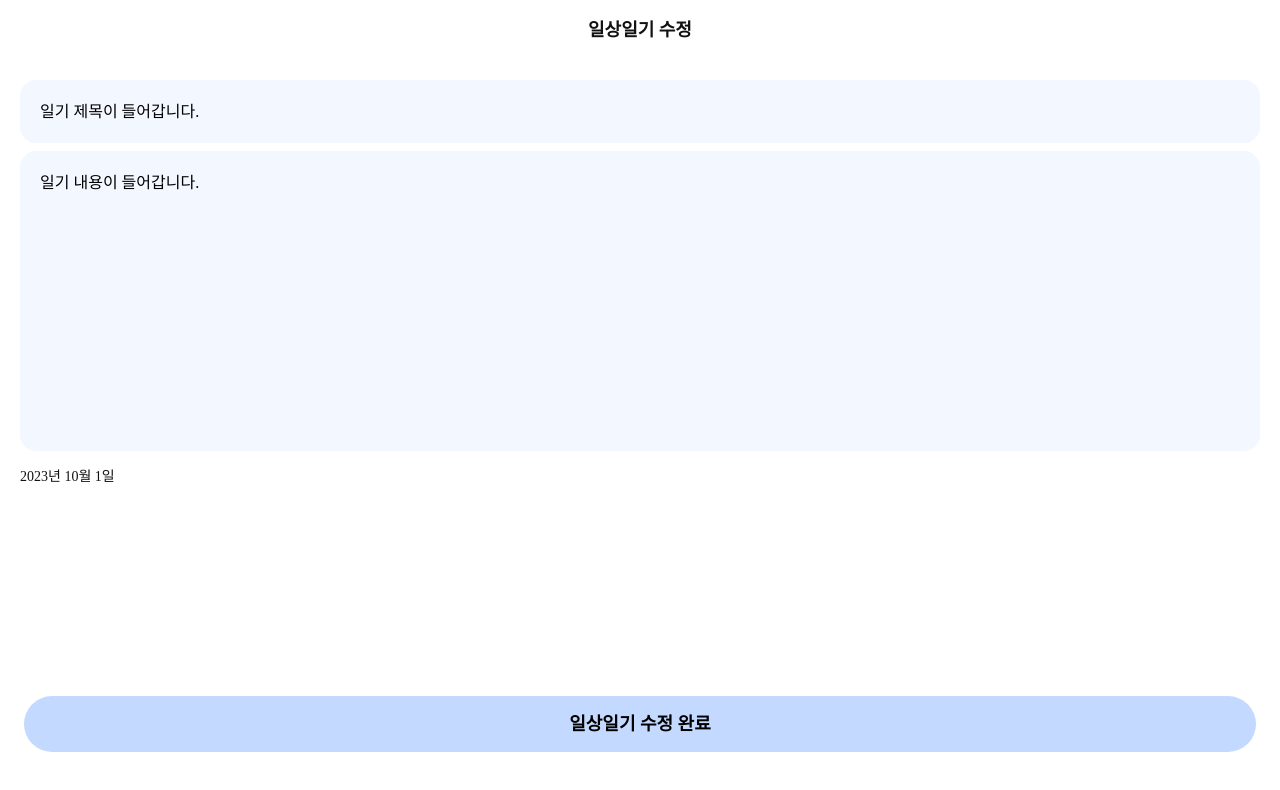
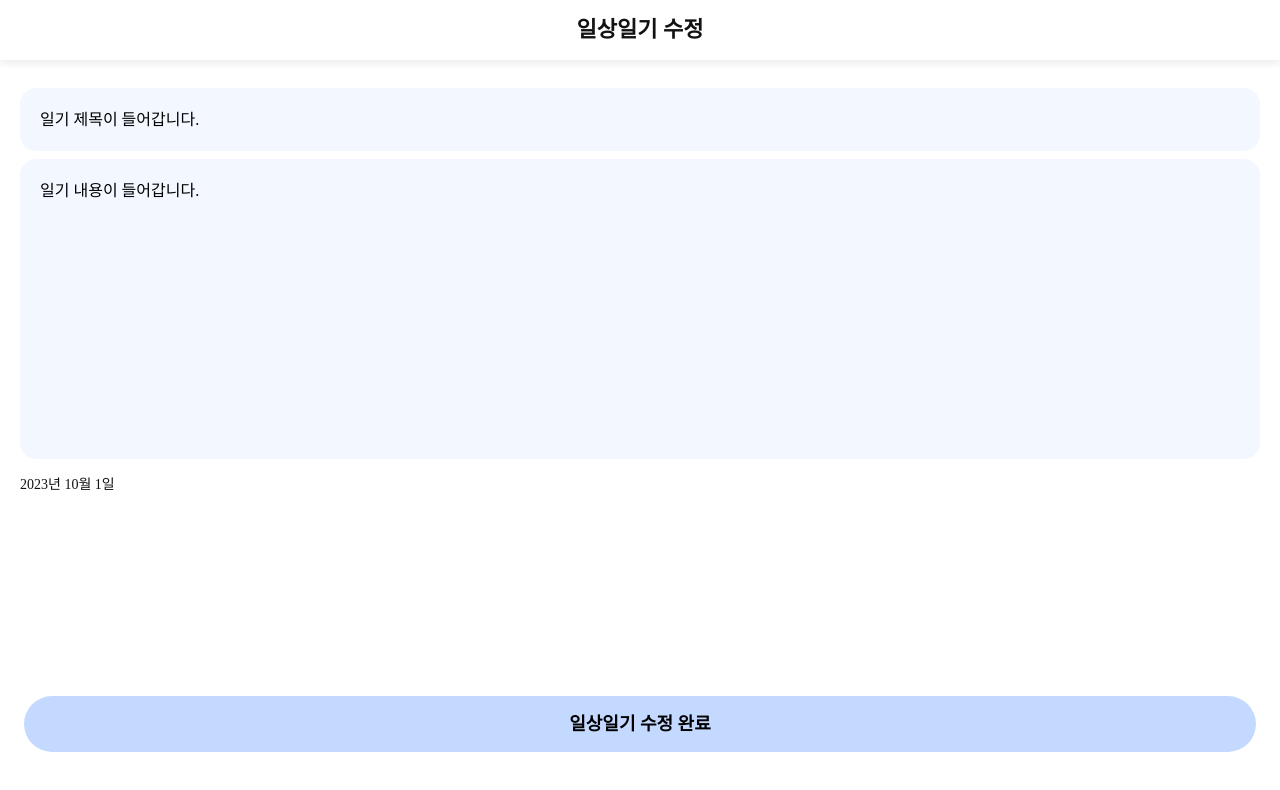
Before and after one commit to jiiiwonyy/ddukddak-fe, a React (Vite) app in the folder ddukddak-fe/: page /modifydiary in a window 1280 px wide. Shown: the top 790 px of the page. Built offline with nearby package versions, Linux system fonts and the light colour scheme.

Commit message:
design: 헤더 아이콘&글씨크기 변경

```diff
--- a/ddukddak-fe/src/components/Header.jsx
+++ b/ddukddak-fe/src/components/Header.jsx
@@ -1,4 +1,5 @@
 import React from "react";
+import { useNavigate } from "react-router-dom";
 import styled from "styled-components";
 
 const HeaderWrapper = styled.header`
@@ -10,6 +11,7 @@ const HeaderWrapper = styled.header`
   align-items: center;
   background: #fff;
   box-shadow: 0px 2px 10px rgba(0, 0, 0, 0.1);
+  margin-bottom: 0.5rem; /* 페이지 하단 여백 */
 `;
 
 const HeaderContent = styled.div`
@@ -32,16 +34,24 @@ const MenuButton = styled.button`
   align-items: center;
   position: absolute; /* 아이콘을 왼쪽에 고정 */
   left: 20px; /* 왼쪽 여백 */
+  cursor: pointer;
 `;
 
-const Header = ({ title = "", menuIcon: MenuIcon, onMenuClick }) => {
+const Header = ({ title = "", menuIcon: MenuIcon, navigateTo }) => {
+  const navigate = useNavigate();
+
+  const handleMenuClick = () => {
+    if (navigateTo) {
+      navigate(navigateTo);
+    }
+  };
   return (
     <HeaderWrapper>
       <HeaderContent>
-        <MenuButton onClick={onMenuClick}>
-          {MenuIcon && <MenuIcon size={24} />}
+        <MenuButton onClick={handleMenuClick}>
+          {MenuIcon && <MenuIcon size={32} />}
         </MenuButton>
-        <Title className="title3">{title}</Title>
+        <Title className="title2">{title}</Title>
         <div style={{ width: 0 }} /> {/* 아이콘 없는 쪽 공간 맞추기 용도 */}
       </HeaderContent>
     </HeaderWrapper>
```
